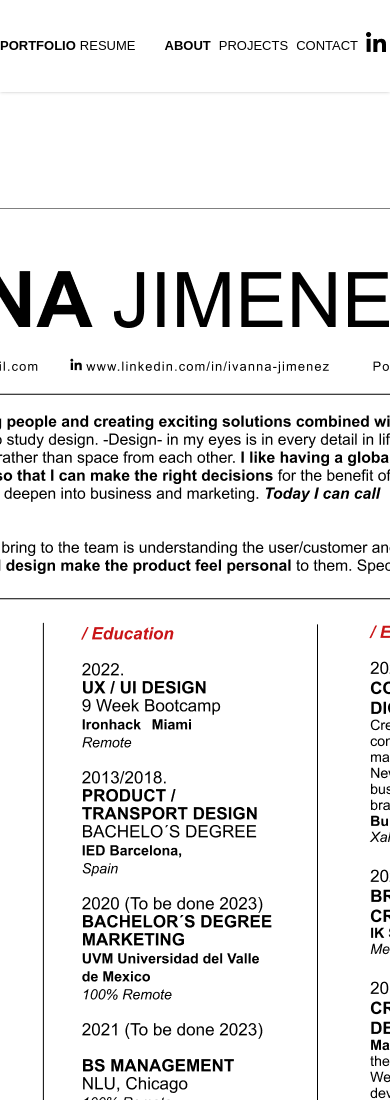
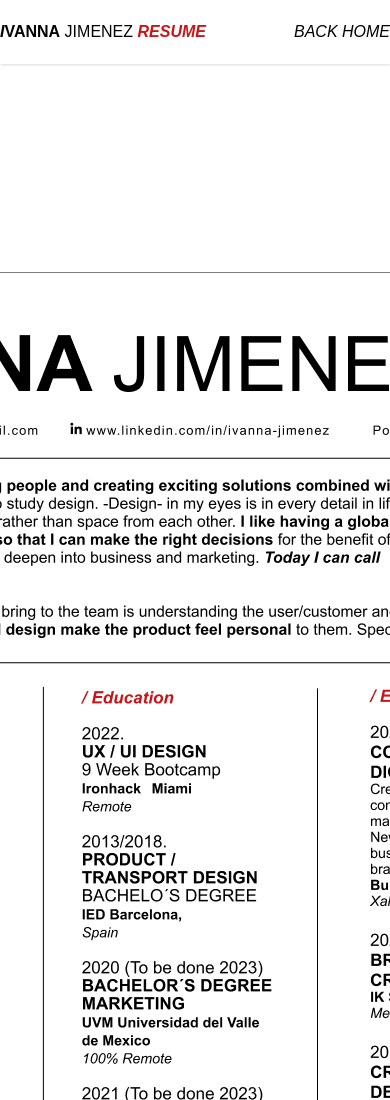
Before and after one commit to mricanho/ivanna-portfolio, a website: page src/resume.html in a window 390 px wide. Shown: the top 1100 px of the page. Drawn offline with Linux system fonts and the light colour scheme.

Commit message:
Add invisibility to mobile nav

```diff
--- a/src/resume.html
+++ b/src/resume.html
@@ -8,7 +8,7 @@
   <link href="../dist/output.css" rel="stylesheet">
 </head>
 <body class="z-0">
-  <nav class="bg-white shadow py-8 inset-x-0 fixed z-10">
+  <nav class="bg-white shadow py-8 inset-x-0 fixed z-10 invisible md:visible" id="nav-desktop">
     <div class="container flex items-center justify-between mx-auto">
       <div class="flex items-center">
         <a href="./index.html" class="text-xs font-bold"><p>PORTFOLIO</p></a>
@@ -21,6 +21,16 @@
         <a href="https://www.linkedin.com/in/ivanna-jimenez/" class="hover:font-bold mx-1 sm:mx-6 text-xs pb-2" target="_blank" rel="noopener" >
             <img class="" src="../assets/images/linkdn.png" alt="linkdn logo" />
         </a>
+      </div>
+    </div>
+  </nav>
+  <nav id="nav-mobile" class="visible md:invisible shadow inset-x-0 z-10">
+    <div class="container flex items-center justify-between mx-auto h-16">
+      <div class="items-center">
+        <p><span class="font-bold"><span class="italic">I</span>VANNA</span><span class="font-extralight"> JIMENEZ</span><span class="text-red-ivanna italic font-bold"> RESUME</span></p>
+      </div>
+      <div class="items-center">
+        <a href="./index.html" class="italic">BACK HOME</a>
       </div>
     </div>
   </nav>
```
Also changed, not shown: dist/output.css.
